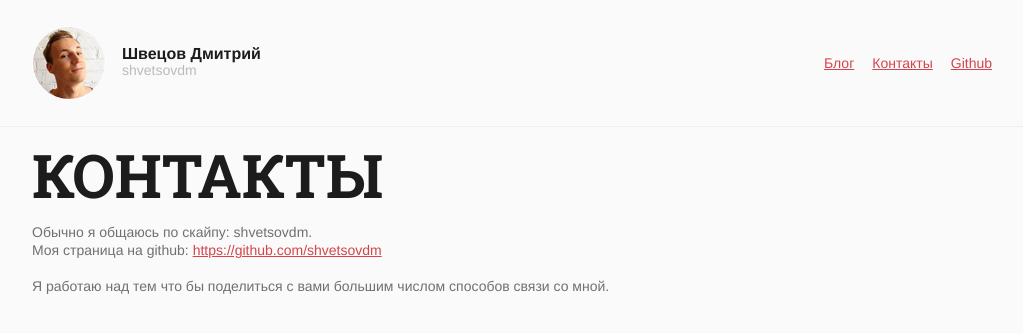
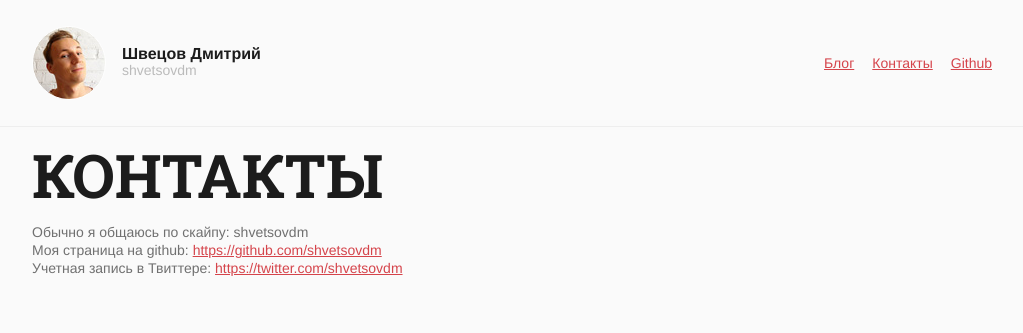
Before and after one commit to dmshvetsov/iamdidev.github.io, a Jekyll site: the page built from contacts.html, in a window 1280 px wide. Shown: the top 333 px of the page, without its empty margins (128-1151 px from the left). Built offline with Jekyll 4.4.1, drawn with Linux system fonts in a browser that asks for light colours.

Commit message:
Add twitter account into contacts

```diff
--- a/contacts.html
+++ b/contacts.html
@@ -6,9 +6,7 @@ layout: default
   Контакты
 </h1>
 <ul>
-  <li>Обычно я общаюсь по скайпу: shvetsovdm.</li>
+  <li>Обычно я общаюсь по скайпу: shvetsovdm</li>
   <li>Моя страница на github: <a href="https://github.com/shvetsovdm">https://github.com/shvetsovdm</a></li>
+  <li>Учетная запись в Твиттере: <a href="https://twitter.com/shvetsovdm">https://twitter.com/shvetsovdm</a></li>
 </ul>
-<p>
-  Я работаю над тем что бы поделиться с вами большим числом способов связи со мной.
-</p>
```
